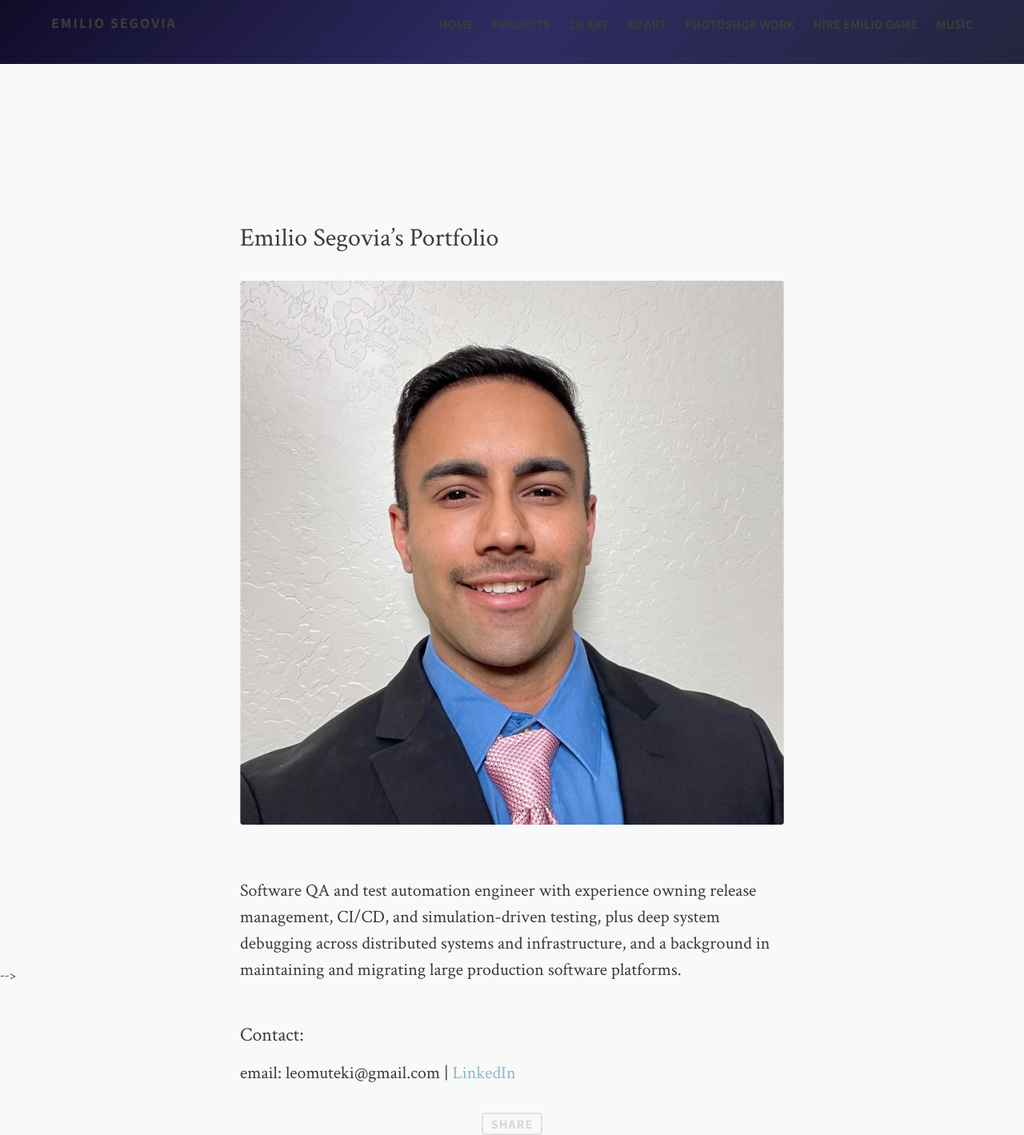
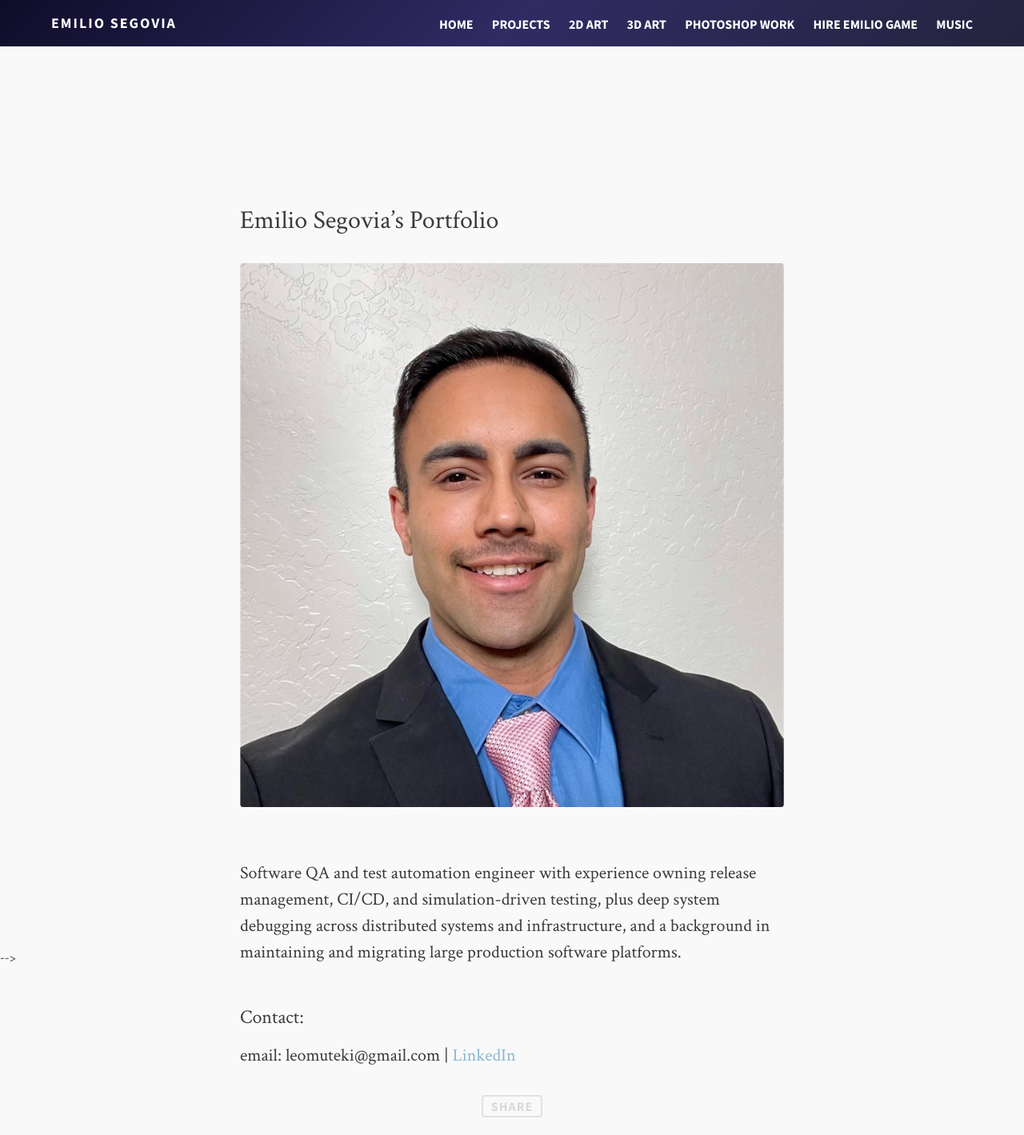
Before and after one commit to leomuteki/leomuteki.github.io, a Jekyll site: the page built from index.md, in a window 1280 px wide. Shown: the whole page at 80% size. Built offline with Jekyll 4.4.1, drawn with Linux system fonts in a browser that asks for light colours; comment, search, counter and statistics services are not loaded; after the commit the page ends 1397 px from its top, so only the background shows below that.

Commit message:
Add blue gradient banner to header, white text on all pages

```diff
--- a/_includes/head-dark.html
+++ b/_includes/head-dark.html
@@ -44,7 +44,7 @@
 
 <div id="bump">
   <body class="">
-    <header class="site-header darken">
+    <header class="site-header" style="background: linear-gradient(135deg, #0f0c29 0%, #302b63 50%, #24243e 100%); position: relative;">
       <div class="wrap">
         <hgroup>
           <h1><a href="/">{{ site.title }}</a></h1>
@@ -64,4 +64,3 @@
         </nav>
       </div>
     </header>
-    <div style="height: 80px; width: 100%; background: linear-gradient(135deg, #0f0c29 0%, #302b63 50%, #24243e 100%);"></div>
```
